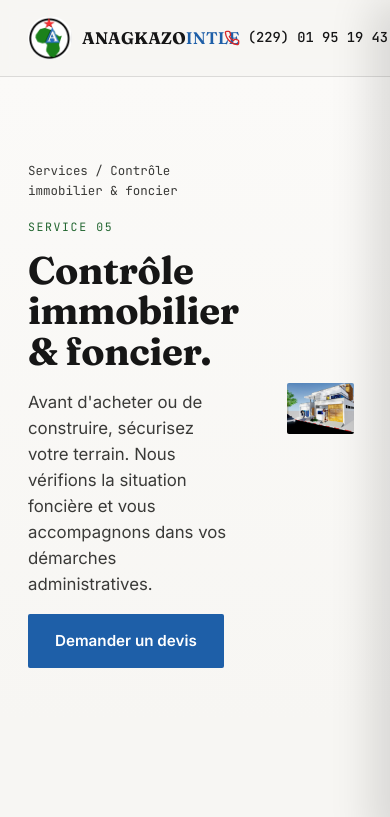
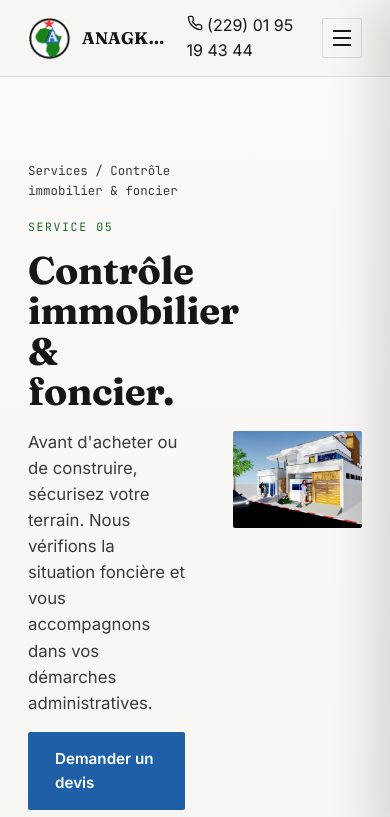
Before and after one commit to WINNER-Progra/ANAGKAZO-INTLE-1, a plain HTML site: page services-foncier.html in a window 390 px wide. Shown: the top 817 px of the page. Drawn offline with Linux system fonts and the light colour scheme.

Commit message:
Refactor CSS for layout and style adjustments
Updated CSS styles for improved layout and responsiveness.

```diff
--- a/css/style.css
+++ b/css/style.css
@@ -26,8 +26,8 @@
   --radius: 2px;
 }
 
-*{ box-sizing: border-box; }
-html{ scroll-behavior: smooth; overflow-x: hidden; width: 100%; }
+*{ box-sizing: border-box; min-width: 0; }
+html{ scroll-behavior: smooth; overflow-x: hidden; width: 100%; max-width: 100%; }
 body{
   margin:0;
   font-family: var(--font-body);
@@ -37,6 +37,7 @@ body{
   line-height: 1.55;
   overflow-x: hidden;
   width: 100%;
+  max-width: 100%;
 }
 
 img{ max-width:100%; display:block; }
@@ -44,6 +45,7 @@ a{ color: inherit; text-decoration:none; }
 
 .wrap{
   max-width: var(--wrap);
+  width: 100%;
   margin: 0 auto;
   padding: 0 28px;
 }
@@ -125,11 +127,13 @@ h1,h2,h3,h4{
   border-bottom: 1px solid var(--line);
 }
 .header-inner{
-  display:flex; align-items:center; gap: 28px;
+  display:flex; align-items:center; gap: 16px;
   height: 76px;
+  min-width: 0;
 }
-.brand{ display:flex; align-items:center; gap:10px; margin-right:auto; }
-.brand-mark{ border-radius: 50%; }
+.brand{ display:flex; align-items:center; gap:10px; margin-right:auto; min-width: 0; overflow: hidden; }
+.brand-mark{ border-radius: 50%; flex-shrink: 0; }
+.brand-name{ white-space: nowrap; overflow: hidden; text-overflow: ellipsis; min-width: 0; }
 .brand-name{
   font-family: var(--font-display);
   font-weight: 700;
@@ -137,15 +141,6 @@ h1,h2,h3,h4{
   letter-spacing: 0.01em;
 }
 .brand-suffix{ color: var(--blue); font-weight: 600; }
-
-.header-phone{
-  display:flex; align-items:center; gap:8px;
-  font-family: var(--font-mono);
-  font-size: 0.86rem;
-  font-weight: 500;
-  white-space: nowrap;
-}
-.header-phone svg{ color: var(--red); }
 
 /* Bouton hamburger — toujours visible, en haut à droite */
 .burger{
@@ -734,6 +729,4 @@ h1,h2,h3,h4{
   padding: 10px 0;
   font-size: 0.92rem;
   border-bottom: 1px solid var(--line);
-  color: var(--ink-soft);
-}
-.service-sidebar-
+  color: var(--ink-soft)
```
